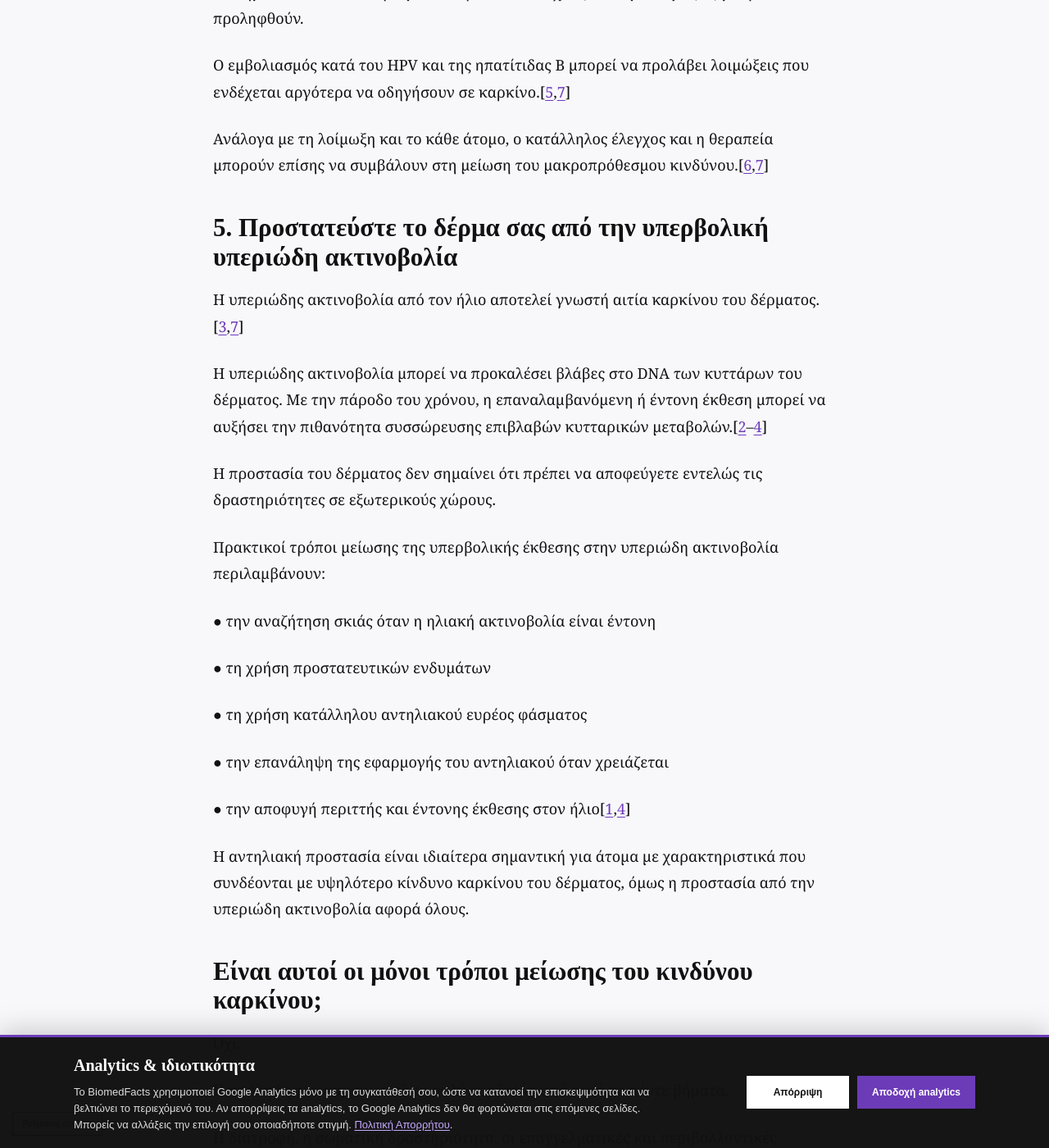
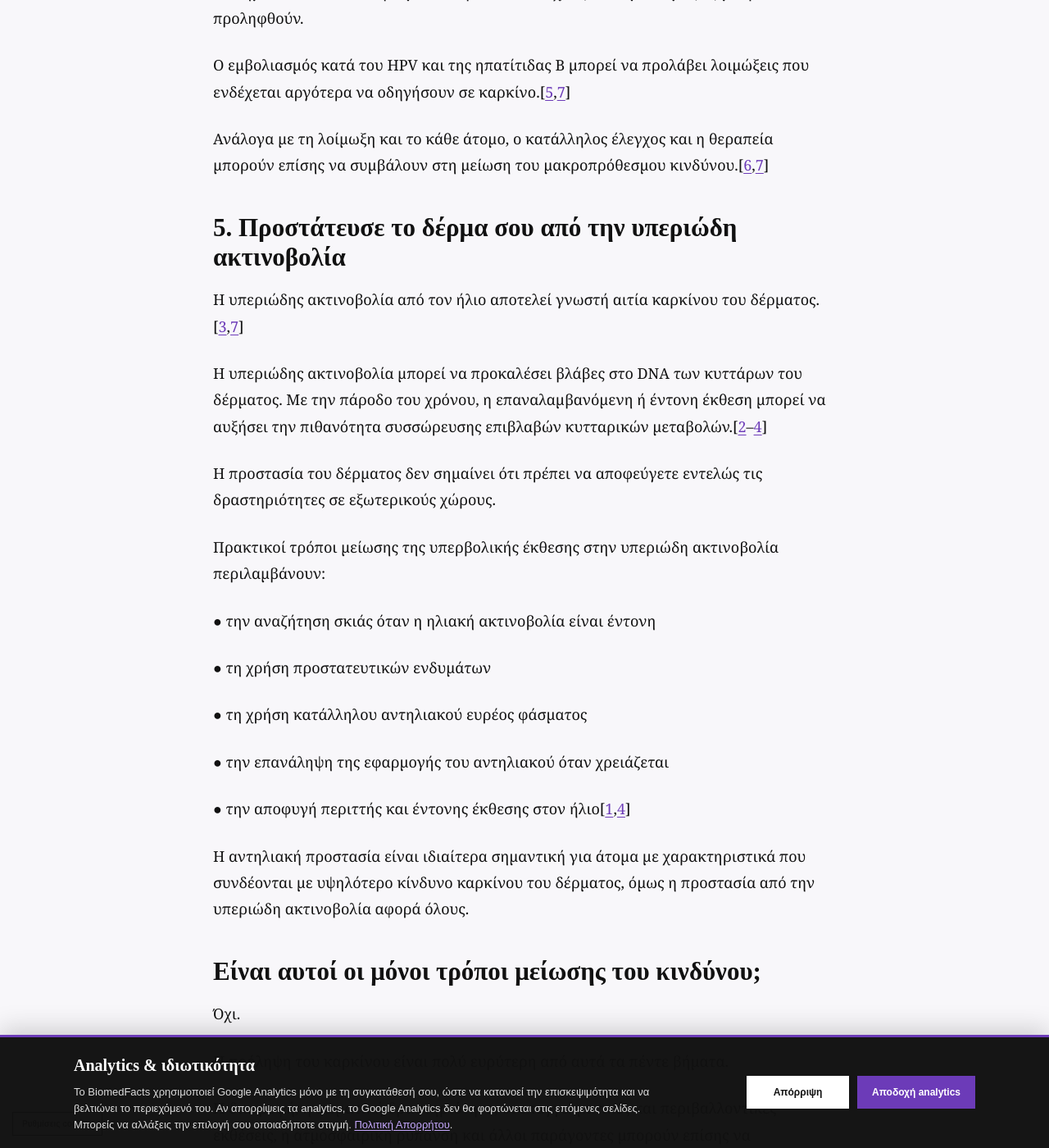
Before and after one commit to BiomedFacts/BiomedFacts, a Jekyll site: the page built from _posts/2026-09-12-karkinos-5-tropoi-gia-na-meiwseis-ton-kindyno-anapty3hs.md, in a window 1280 px wide and 1400 px high, scrolled down 5830 px. Shown: the whole window at 82% size. Built offline with Jekyll 4.4.1, drawn with Linux system fonts in a browser that asks for light colours; comment, search, counter and statistics services are not loaded.

Commit message:
Update _posts/2026-09-12-karkinos-5-tropoi-gia-na-meiwseis-ton-kindyno-anapty3hs.md (via Pages CMS)

```diff
--- a/_posts/2026-09-12-karkinos-5-tropoi-gia-na-meiwseis-ton-kindyno-anapty3hs.md
+++ b/_posts/2026-09-12-karkinos-5-tropoi-gia-na-meiwseis-ton-kindyno-anapty3hs.md
@@ -128,7 +128,7 @@ seo_description: Πώς μπορείς να μειώσεις τον κίνδυν
 
 Ανάλογα με τη λοίμωξη και το κάθε άτομο, ο κατάλληλος έλεγχος και η θεραπεία μπορούν επίσης να συμβάλουν στη μείωση του μακροπρόθεσμου κινδύνου.[[6](https://www.cancer.gov/about-cancer/causes-prevention/patient-prevention-overview-pdq),[7](https://www.who.int/news-room/fact-sheets/detail/cancer)]
 
-## **5. Προστατεύστε το δέρμα σας από την υπερβολική υπεριώδη ακτινοβολία**
+## **5. Προστάτευσε το δέρμα σου από την υπεριώδη ακτινοβολία**
 
 Η υπεριώδης ακτινοβολία από τον ήλιο αποτελεί γνωστή αιτία καρκίνου του δέρματος.[[3](https://pubmed.ncbi.nlm.nih.gov/21556314/),[7](https://www.who.int/news-room/fact-sheets/detail/cancer)]
 
@@ -150,7 +150,7 @@ seo_description: Πώς μπορείς να μειώσεις τον κίνδυν
 
 Η αντηλιακή προστασία είναι ιδιαίτερα σημαντική για άτομα με χαρακτηριστικά που συνδέονται με υψηλότερο κίνδυνο καρκίνου του δέρματος, όμως η προστασία από την υπεριώδη ακτινοβολία αφορά όλους.
 
-## **Είναι αυτοί οι μόνοι τρόποι μείωσης του κινδύνου καρκίνου;**
+## **Είναι αυτοί οι μόνοι τρόποι μείωσης του κινδύνου;**
 
 Όχι.
 
```
